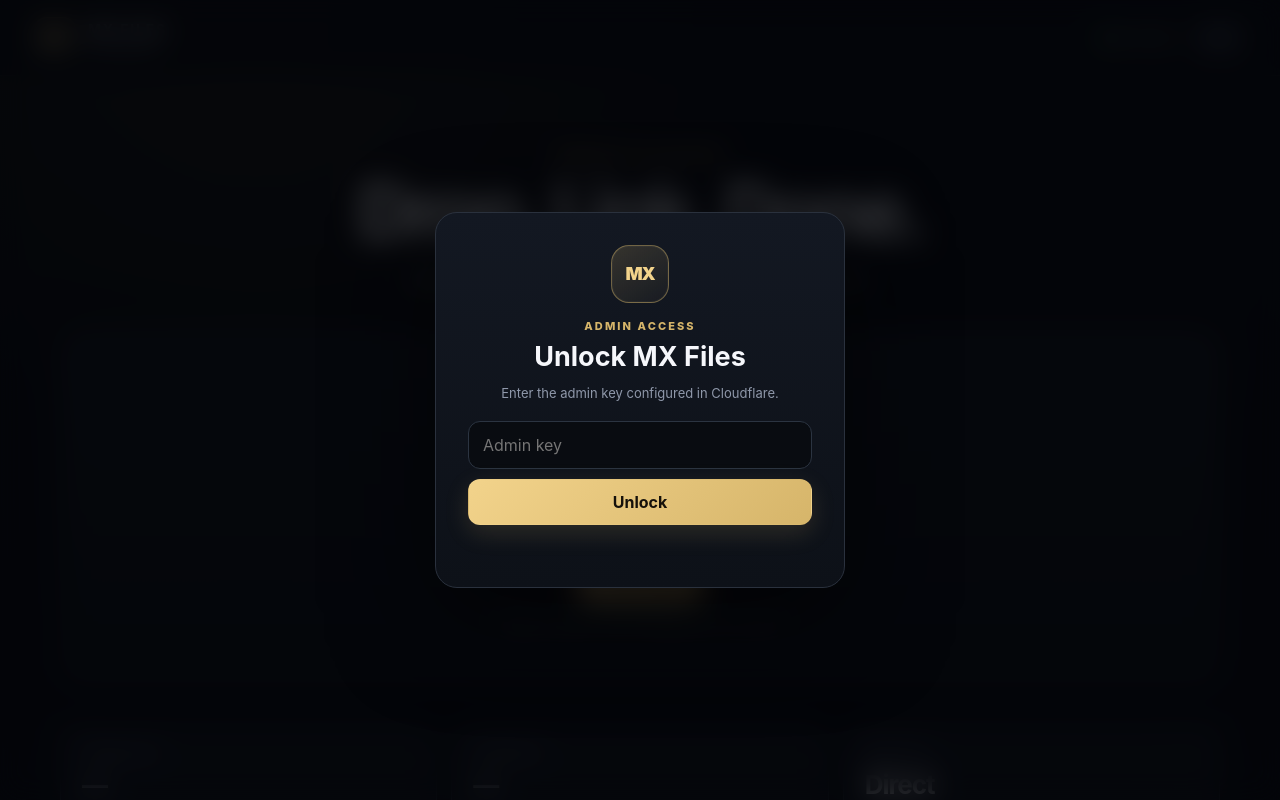
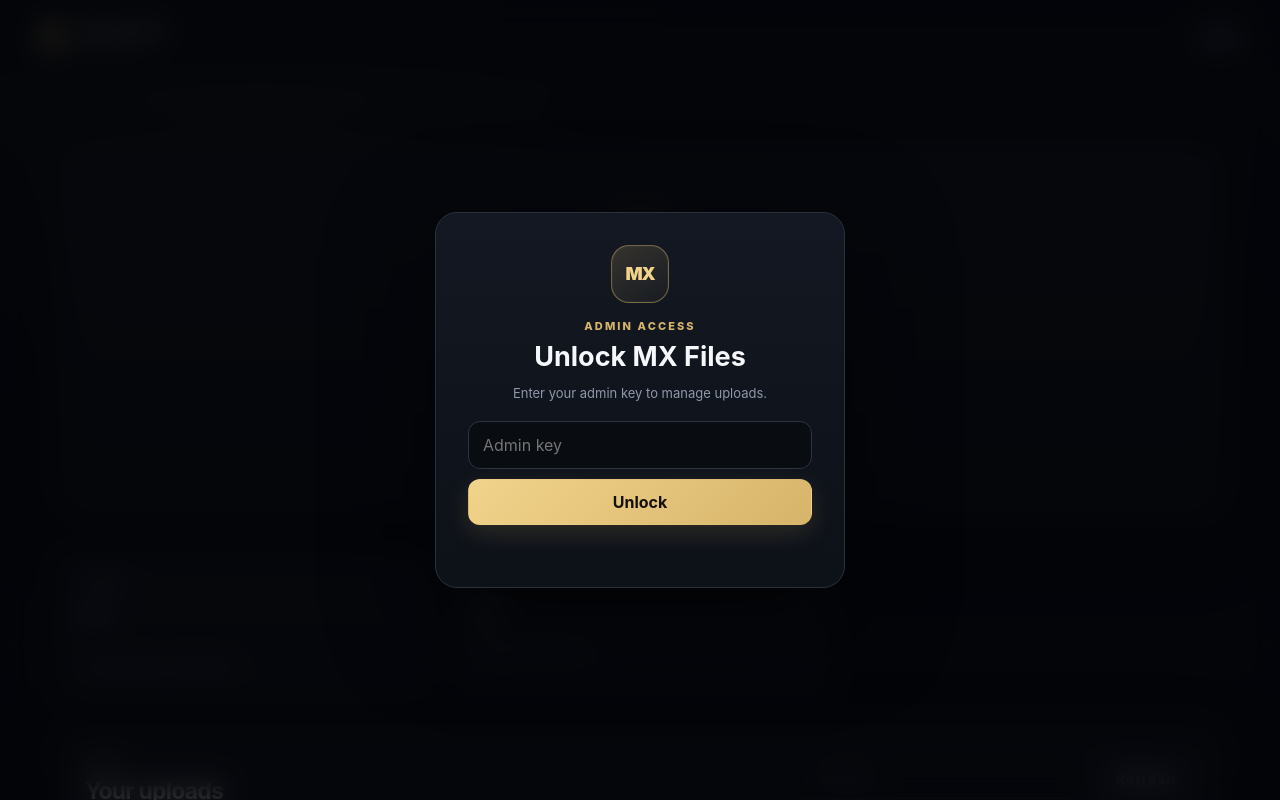
Before and after one commit to mazenmix/uploader, a website: page public/index.html in a window 1280 px wide. Shown: the top 800 px of the page. Drawn offline with Linux system fonts and the light colour scheme.

Commit message:
Refine MX Files responsive interface

```diff
--- a/public/index.html
+++ b/public/index.html
@@ -2,45 +2,58 @@
 <html lang="en">
 <head>
   <meta charset="utf-8">
-  <meta name="viewport" content="width=device-width,initial-scale=1">
+  <meta name="viewport" content="width=device-width,initial-scale=1,viewport-fit=cover">
   <meta name="theme-color" content="#090b10">
+  <meta name="color-scheme" content="dark">
+  <meta name="mobile-web-app-capable" content="yes">
+  <meta name="apple-mobile-web-app-capable" content="yes">
+  <meta name="apple-mobile-web-app-status-bar-style" content="black-translucent">
   <title>MX Files</title>
   <link rel="stylesheet" href="/styles.css">
 </head>
 <body>
   <header class="topbar">
-    <a class="brand" href="/"><span class="brand-mark">MX</span><span><strong>MX FILES</strong><small>by MazenmiX</small></span></a>
-    <div class="top-actions"><span class="status"><i></i> R2 READY</span><button class="ghost small" id="logoutBtn">Lock</button></div>
+    <a class="brand" href="/" aria-label="MX Files home">
+      <span class="brand-mark">MX</span>
+      <span class="brand-copy"><strong>MX FILES</strong><small>MazenmiX</small></span>
+    </a>
+    <button class="ghost small" id="logoutBtn" type="button">Lock</button>
   </header>
 
   <main class="shell">
-    <section class="hero">
-      <div class="eyebrow">PRIVATE FILE HOSTING</div>
-      <h1>Drop. Link. Done.</h1>
-      <p>Upload your files and instantly get a clean shareable link.</p>
-    </section>
-
-    <section class="upload-card" id="dropZone" tabindex="0">
+    <section class="upload-card" id="dropZone" tabindex="0" aria-label="Upload files">
       <input id="fileInput" type="file" multiple hidden>
-      <div class="upload-icon">↑</div>
-      <h2>Drop files here</h2>
-      <p>or choose them from your device</p>
-      <button class="primary" id="selectBtn">Select files</button>
-      <div class="upload-meta">Multipart upload • up to 10 GiB per file in this build</div>
+      <div class="upload-icon" aria-hidden="true">↑</div>
+      <div class="upload-copy">
+        <h1>Upload files</h1>
+        <p>Drop files here or select from your device.</p>
+      </div>
+      <button class="primary" id="selectBtn" type="button">Select files</button>
+      <div class="upload-meta">Any file type · up to 10 GiB per file</div>
     </section>
 
     <section class="queue" id="uploadQueue" hidden></section>
 
-    <section class="stats-grid">
-      <article class="stat-card"><span>Storage used</span><strong id="storageUsed">—</strong><div class="meter"><i id="storageMeter"></i></div><small id="storageCaption">R2 free-tier reference: 10 GB</small></article>
-      <article class="stat-card"><span>Hosted files</span><strong id="fileCount">—</strong><small>Every file receives a stable short ID</small></article>
-      <article class="stat-card"><span>Public links</span><strong>Direct</strong><small>Preview supported file types or download them</small></article>
+    <section class="stats-grid" aria-label="Storage overview">
+      <article class="stat-card storage-card">
+        <div class="stat-top"><span>Storage</span><strong id="storageUsed">—</strong></div>
+        <div class="meter"><i id="storageMeter"></i></div>
+        <small id="storageCaption">10 GB free-tier reference</small>
+      </article>
+      <article class="stat-card count-card">
+        <span>Files</span>
+        <strong id="fileCount">—</strong>
+        <small>Hosted in MX Files</small>
+      </article>
     </section>
 
     <section class="files-panel">
       <div class="panel-head">
-        <div><span class="eyebrow">FILE MANAGER</span><h2>Your uploads</h2></div>
-        <div class="toolbar"><label class="search"><span>⌕</span><input id="searchInput" type="search" placeholder="Search files" autocomplete="off"></label><button class="ghost" id="refreshBtn">Refresh</button></div>
+        <div class="panel-title"><span class="eyebrow">FILES</span><h2>Your uploads</h2></div>
+        <div class="toolbar">
+          <label class="search" aria-label="Search files"><span aria-hidden="true">⌕</span><input id="searchInput" type="search" placeholder="Search" autocomplete="off"></label>
+          <button class="ghost" id="refreshBtn" type="button">Refresh</button>
+        </div>
       </div>
       <div id="fileList" class="file-list"><div class="empty-state">Unlock MX Files to load your storage.</div></div>
     </section>
@@ -53,8 +66,8 @@
       <span class="brand-mark large">MX</span>
       <div class="eyebrow">ADMIN ACCESS</div>
       <h2>Unlock MX Files</h2>
-      <p>Enter the admin key configured in Cloudflare.</p>
-      <input id="adminKey" type="password" placeholder="Admin key" required>
+      <p>Enter your admin key to manage uploads.</p>
+      <input id="adminKey" type="password" placeholder="Admin key" required autocomplete="current-password">
       <button class="primary wide" type="submit">Unlock</button>
       <div class="form-error" id="loginError"></div>
     </form>
```
